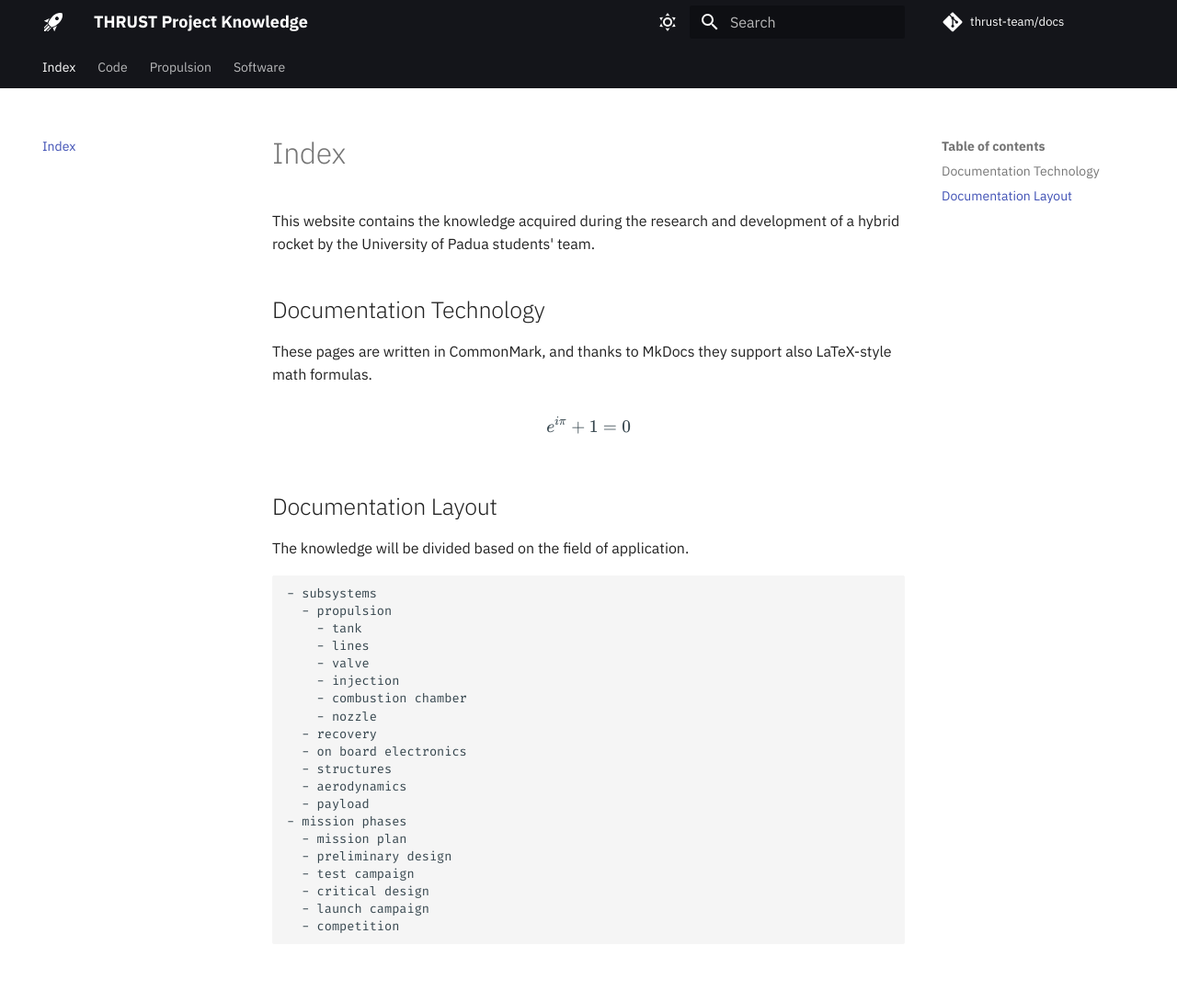
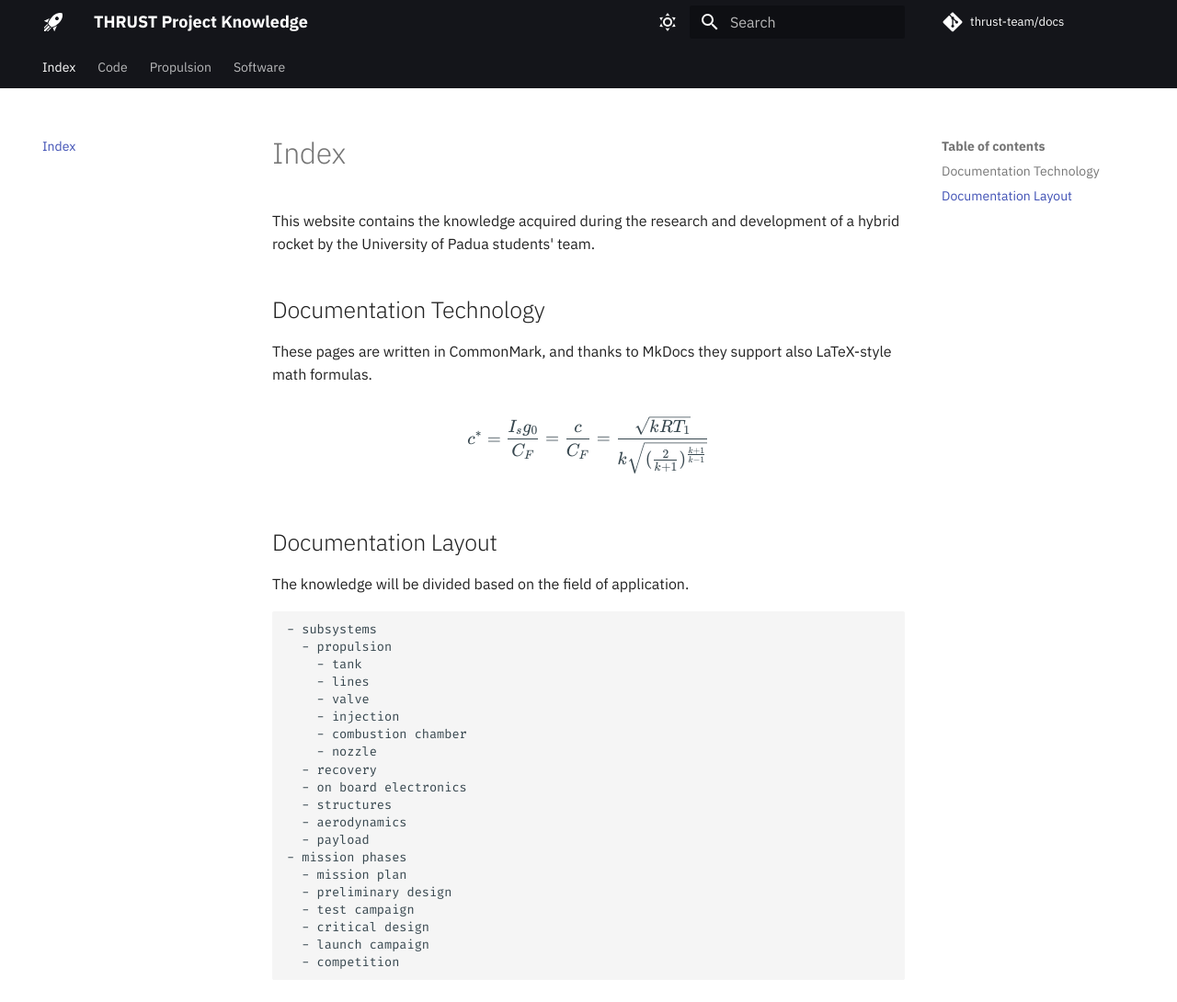
Before and after one commit to thrust-team/docs, an MkDocs documentation site: the page built from docs/index.md, in a window 1280 px wide and 1090 px high. Shown: the whole window at 92% size. Built offline with MkDocs 1.6.1 and Material for MkDocs 9.7.7, drawn with Linux system fonts in a browser that asks for light colours; nearby versions of some CDN libraries; comment, search, counter and statistics services are not loaded.

Commit message:
better formula for show

```diff
--- a/docs/index.md
+++ b/docs/index.md
@@ -3,12 +3,13 @@
 This website contains the knowledge acquired during the research and development of a hybrid rocket by the University of Padua students' team.
 
 ## Documentation Technology
+
 These pages are written in CommonMark, and thanks to MkDocs they support also LaTeX-style math formulas.
 
-$$ e^{i\pi} + 1 = 0 $$
-
+$$ c^* = \frac{I_sg_0}{C_F} = \frac{c}{C_F} = \frac{\sqrt{kRT_1}}{k\sqrt{(\frac{2}{k+1})^{\frac{k+1}{k-1}}}} $$
 
 ## Documentation Layout
+
 The knowledge will be divided based on the field of application.
 
     - subsystems
```
